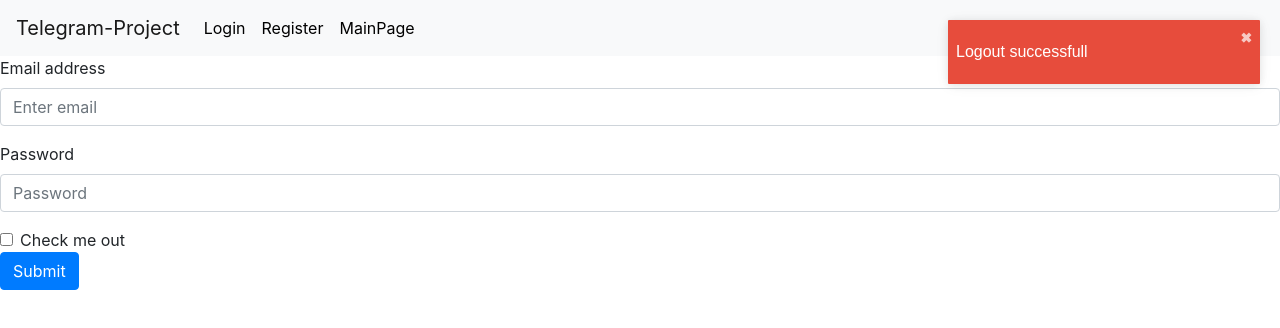
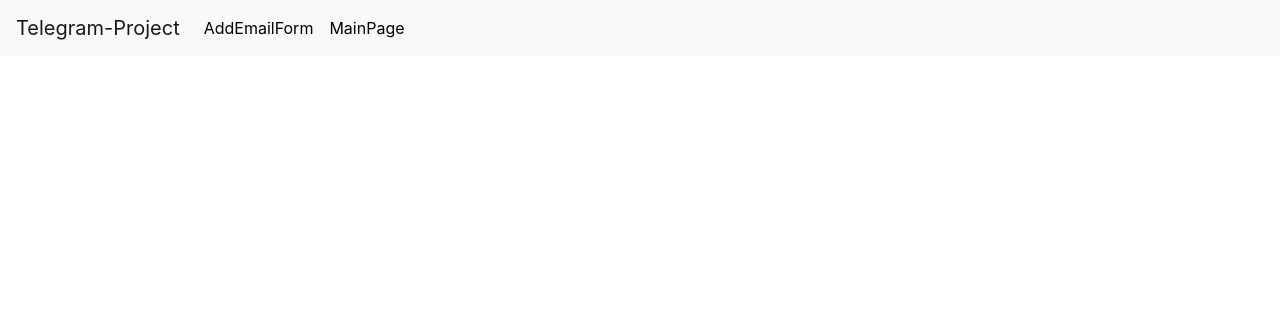
Before and after one commit to SyedMaazHasan/TelegramProject-Front-End, a React (Create React App) app: page /Logout in a window 1280 px wide. Before the commit this address led to /LoginForm. Shown: the top 328 px of the page. Built offline with nearby package versions, Linux system fonts and the light colour scheme.

Commit message:
refactored

```diff
--- a/src/App.js
+++ b/src/App.js
@@ -1,9 +1,7 @@
 import React, { Component } from "react";
 import { Route, Switch } from "react-router-dom";
 import Navigation from "./components/navigaion";
-import LoginForm from "./components/LoginForm";
-import RegisterForm from "./components/Register";
-import Logout from "./components/Logout";
+import AddEmailForm from "./components/AddEmailForm";
 import MainPage from "./components/MainPage";
 const token = localStorage.getItem("token");
 
@@ -19,10 +17,7 @@ class App extends Component {
         <Navigation />
 
         <Switch>
-          {!token && <Route path="/RegisterForm" component={RegisterForm} />}
-
-          <Route path="/LoginForm" component={LoginForm} />
-          <Route path="/Logout" component={Logout} />
+          <Route path="/AddEmailForm" component={AddEmailForm} />
           <Route path="/MainPage" component={MainPage} />
         </Switch>
       </React.Fragment>
--- a/src/components/LoginForm.jsx
+++ b/src/components/AddEmailForm.jsx
@@ -1,36 +1,27 @@
 import React, { Component } from "react";
-import joi from "joi-browser";
 import validator from "validator";
 import { toast } from "react-toastify";
 import { ToastContainer } from "react-toastify";
 import "react-toastify/dist/ReactToastify.min.css";
 import axios from "axios";
 import { apiEndPoint } from "../config.json";
-
-axios.defaults.headers.common["x-auth"] = localStorage.getItem("token");
-class Form extends Component {
+class AddEmailForm extends Component {
   state = {
     Email: "",
-    Password: "",
     error: "",
-    login: false
   };
-  schema = {
-    Email: joi.string(),
-    Password: joi.string()
-  };
-  change = e => {
+  change = (e) => {
     this.setState({ error: "" });
     e.preventDefault();
     const key = e.currentTarget.id;
     this.setState({ [key]: e.currentTarget.value });
   };
-  submit = async e => {
+  submit = async (e) => {
     e.preventDefault();
 
     const result = validator.isEmail(this.state.Email);
-    console.log(result);
-    if (result === false) {
+
+    if (result == false) {
       this.setState({ error: "please enter valid email including @ " });
       return 0;
     } else {
@@ -39,37 +30,30 @@ class Form extends Component {
     try {
       const data = {
         Email: this.state.Email,
-        Password: this.state.Password
+        ApprovalStatus: false,
       };
-      const result = await axios.post(apiEndPoint + "/login", data);
-      console.log("inside login form=", result.headers["x-auth-token"]);
-      localStorage.setItem("token", result.headers["x-auth-token"]);
+      const result = await axios.post(apiEndPoint + "/emails/addEmail", data);
+      console.log(result.data);
+      console.log("result in register=", result);
+      toast.success(result.data, { autoClose: 1500 });
       //const result = e.currentTarget.title;
-      //this.props.history.replace("/Customers");
-      // window.location = "/Movies";
-      // toast.success("Logging in");
       setTimeout(() => {
-        window.location = "/Movies";
+        this.props.history.replace("/movies");
       }, 2000);
-      toast.success("Logging in", { autoClose: 1500 });
     } catch (ex) {
       if (ex.response && ex.response.status === 404) {
         console.log("known error occourred", ex);
-        toast.error("incorrect details");
       } else {
         console.log("unknown error occourred", ex);
       }
     }
-
-    //set token in localstorage
-    // localStorage.setItem("token", result.headers["x-auth-token"]);
   };
 
   render() {
     return (
       <React.Fragment>
         <ToastContainer />
-        {this.state.error && (
+        {this.state.error != "" && (
           <ToastContainer position="top-center">
             {toast.error(this.state.error)}
           </ToastContainer>
@@ -86,33 +70,17 @@ class Form extends Component {
               placeholder="Enter email"
               onChange={this.change}
             />
+            <small id="emailHelp" className="form-text text-muted">
+              We'll never share your email with anyone else.
+            </small>
           </div>
-          <div className="form-group">
-            <label htmlFor="Password">Password</label>
-            <input
-              type="password"
-              className="form-control"
-              id="Password"
-              placeholder="Password"
-              onChange={this.change}
-            />
-          </div>
-          <div className="form-check">
-            <input
-              type="checkbox"
-              className="form-check-input"
-              id="exampleCheck1"
-            />
-            <label className="form-check-label" htmlFor="exampleCheck1">
-              Check me out
-            </label>
-          </div>
+
           <button
             type="submit"
             className="btn btn-primary"
             onClick={this.submit}
           >
-            Submit
+            Add Email
           </button>
         </form>
       </React.Fragment>
@@ -120,4 +88,4 @@ class Form extends Component {
   }
 }
 
-export default Form;
+export default AddEmailForm;
--- a/src/components/Logout.jsx
+++ /dev/null
@@ -1,33 +0,0 @@
-import React, { Component } from "react";
-import joi from "joi-browser";
-import validator from "validator";
-import { toast } from "react-toastify";
-import { ToastContainer } from "react-toastify";
-import "react-toastify/dist/ReactToastify.min.css";
-import axios from "axios";
-import { apiEndPoint } from "../config.json";
-
-axios.defaults.headers.common["x-auth"] = localStorage.getItem("token");
-class Logout extends Component {
-  logoutHandler = () => {
-    localStorage.removeItem("token");
-    // setTimeout(() => {
-    //   window.location = "/LoginForm";
-    // }, 2000);
-    // toast.error("Logout successfull", { autoClose: 1500 });
-
-    toast.error("Logout successfull", { autoClose: 1500 });
-    this.props.history.push("/LoginForm");
-  };
-
-  render() {
-    return (
-      <React.Fragment>
-        <ToastContainer />
-        {this.logoutHandler()}
-      </React.Fragment>
-    );
-  }
-}
-
-export default Logout;
--- a/src/components/Register.jsx
+++ /dev/null
@@ -1,125 +0,0 @@
-import React, { Component } from "react";
-import validator from "validator";
-import { toast } from "react-toastify";
-import { ToastContainer } from "react-toastify";
-import "react-toastify/dist/ReactToastify.min.css";
-import axios from "axios";
-import { apiEndPoint } from "../config.json";
-class RegisterForm extends Component {
-  state = {
-    Email: "",
-    Password: "",
-    ConfirmPassword: "",
-    error: ""
-  };
-  change = e => {
-    this.setState({ error: "" });
-    e.preventDefault();
-    const key = e.currentTarget.id;
-    this.setState({ [key]: e.currentTarget.value });
-  };
-  submit = async e => {
-    e.preventDefault();
-
-    const result = validator.isEmail(this.state.Email);
-
-    if (result == false) {
-      this.setState({ error: "please enter valid email including @ " });
-      return 0;
-    } else if (this.state.Password !== this.state.ConfirmPassword) {
-      this.setState({ error: "password mismatched" });
-      return 0;
-    } else {
-      this.setState({ error: "" });
-    }
-    try {
-      const data = {
-        Email: this.state.Email,
-        Password: this.state.Password
-      };
-      const result = await axios.post(apiEndPoint + "/register", data);
-      console.log(result.data);
-      console.log("result in register=", result);
-      toast.success(result.data, { autoClose: 1500 });
-      //const result = e.currentTarget.title;
-      setTimeout(() => {
-        this.props.history.replace("/movies");
-      }, 2000);
-    } catch (ex) {
-      if (ex.response && ex.response.status === 404) {
-        console.log("known error occourred", ex);
-      } else {
-        console.log("unknown error occourred", ex);
-      }
-    }
-  };
-
-  render() {
-    return (
-      <React.Fragment>
-        <ToastContainer />
-        {this.state.error != "" && (
-          <ToastContainer position="top-center">
-            {toast.error(this.state.error)}
-          </ToastContainer>
-        )}
-
-        <form>
-          <div className="form-group">
-            <label htmlFor="Email">Email address</label>
-            <input
-              type="email"
-              className="form-control"
-              id="Email"
-              aria-describedby="emailHelp"
-              placeholder="Enter email"
-              onChange={this.change}
-            />
-            <small id="emailHelp" className="form-text text-muted">
-              We'll never share your email with anyone else.
-            </small>
-          </div>
-          <div className="form-group">
-            <label htmlFor="Password">Password</label>
-            <input
-              type="password"
-              className="form-control"
-              id="Password"
-              placeholder="Password"
-              onChange={this.change}
-            />
-          </div>
-          <div className="form-group">
-            <label htmlFor="ConfirmPassword">Confirm Password</label>
-            <input
-              type="ConfirmPassword"
-              className="form-control"
-              id="ConfirmPassword"
-              placeholder="ConfirmPassword"
-              onChange={this.change}
-            />
-          </div>
-          <div className="form-check">
-            <input
-              type="checkbox"
-              className="form-check-input"
-              id="exampleCheck1"
-            />
-            <label className="form-check-label" htmlFor="exampleCheck1">
-              Check me out
-            </label>
-          </div>
-          <button
-            type="submit"
-            className="btn btn-primary"
-            onClick={this.submit}
-          >
-            Register
-          </button>
-        </form>
-      </React.Fragment>
-    );
-  }
-}
-
-export default RegisterForm;
--- a/src/components/navigaion.jsx
+++ b/src/components/navigaion.jsx
@@ -2,7 +2,6 @@ import React, { Component } from "react";
 import "bootstrap/dist/css/bootstrap.css";
 
 import { Navbar, Nav } from "react-bootstrap";
-const token = localStorage.getItem("token");
 class Navigation extends Component {
   render() {
     return (
@@ -12,25 +11,13 @@ class Navigation extends Component {
           <Navbar.Toggle aria-controls="basic-navbar-nav" />
           <Navbar.Collapse id="basic-navbar-nav">
             <Nav className="mr-auto">
-              {!token && (
-                <React.Fragment>
-                  <Nav.Link href="../LoginForm" style={{ color: "#000000" }}>
-                    Login
-                  </Nav.Link>
-                  <Nav.Link href="../RegisterForm" style={{ color: "#000000" }}>
-                    Register
-                  </Nav.Link>
-                </React.Fragment>
-              )}
+              <Nav.Link href="../AddEmailForm" style={{ color: "#000000" }}>
+                AddEmailForm
+              </Nav.Link>
 
               <Nav.Link href="../MainPage" style={{ color: "#000000" }}>
                 MainPage
               </Nav.Link>
-              {token && (
-                <Nav.Link href="../Logout" style={{ color: "#000000" }}>
-                  Logout
-                </Nav.Link>
-              )}
             </Nav>
           </Navbar.Collapse>
         </Navbar>
```
